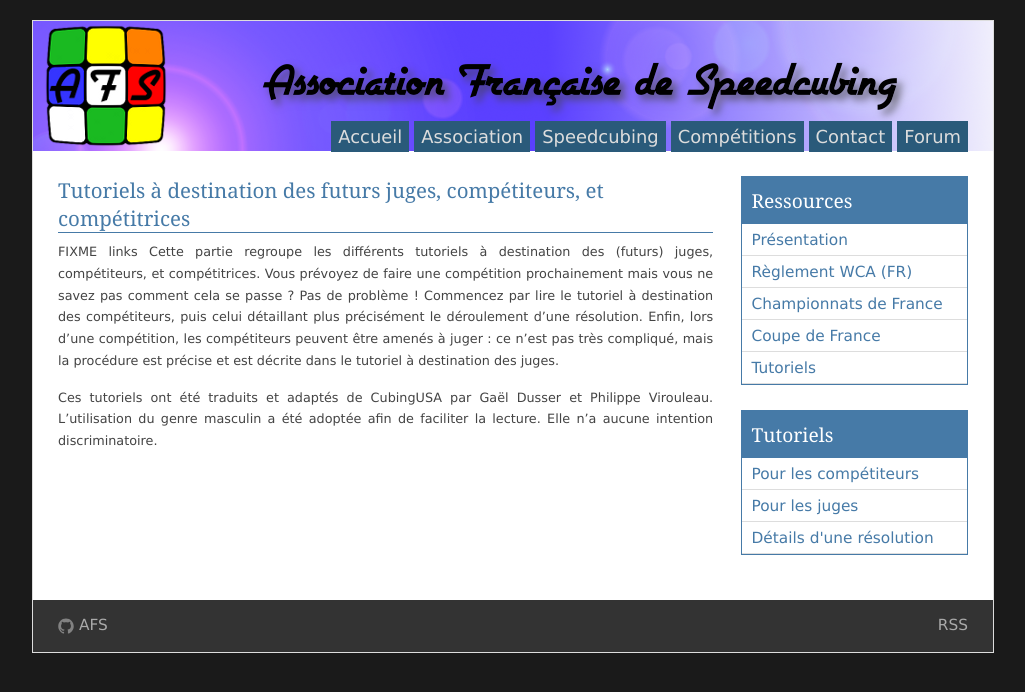
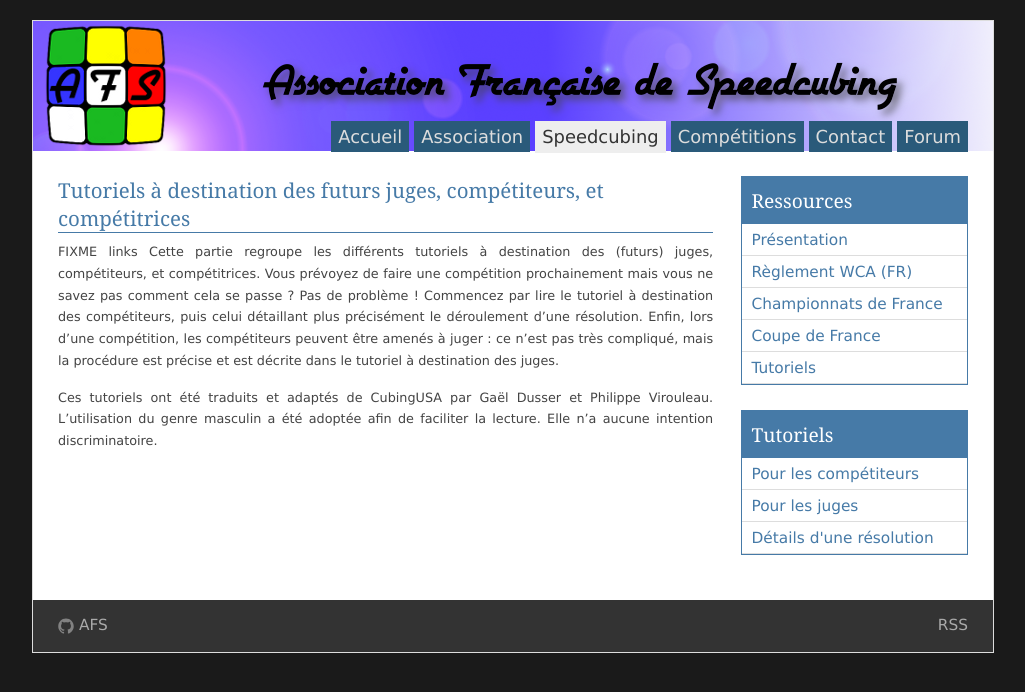
Before and after one commit to speedcubingmadrid/speedcubingmadrid.org, a Jekyll site: the page built from speedcubing/tutoriels.md, in a window 1280 px wide. Shown: the top 692 px of the page, without its empty margins (127-1152 px from the left). Built offline with Jekyll 4.4.1, drawn with Linux system fonts in a browser that asks for light colours.

Commit message:
Fix main menu for multiple sidemenus.

```diff
--- a/_includes/menu.html
+++ b/_includes/menu.html
@@ -1,7 +1,7 @@
 <div id="menu">
     <ul>
         {% for item in include.menu %}
-        <li><a {% if page.section ==  item.section %} class="current" {% endif %}  href="{{site.baseurl}}{{item.url}}" >{{item.text}}</a></li>
+        <li><a {% if page.section contains item.section %} class="current" {% endif %}  href="{{site.baseurl}}{{item.url}}" >{{item.text}}</a></li>
         {% endfor %}
         <li><a href="http://forum.speedcubingfrance.org">Forum</a></li>
     </ul>
```
